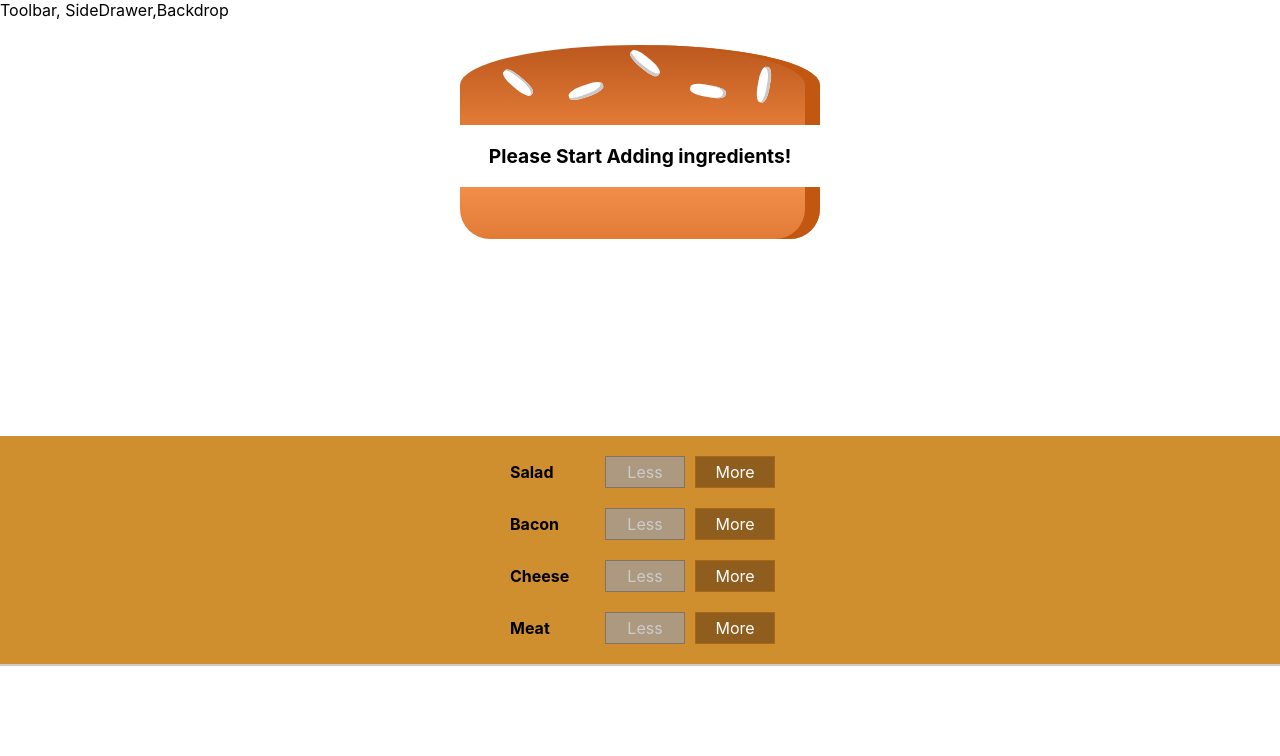
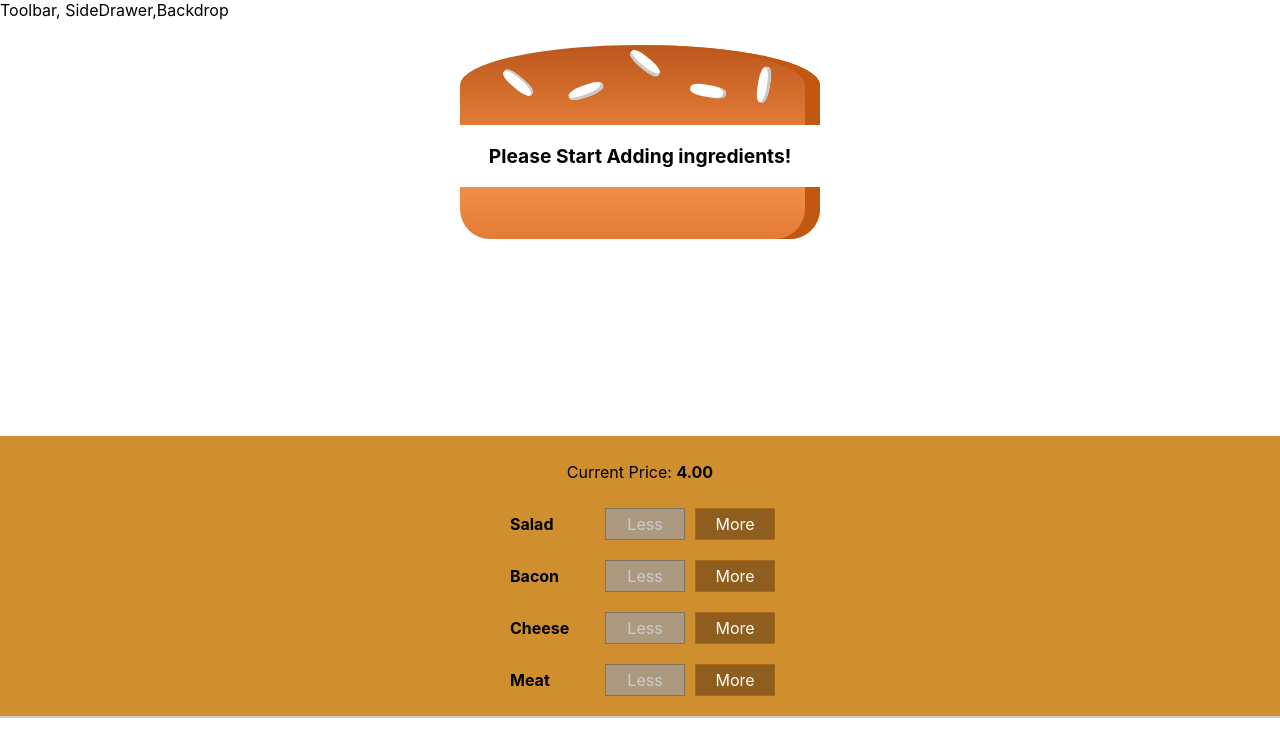
Before and after one commit to darthinvader/react-learning, a React (Create React App) app in the folder burger-builder-starting-setup/: page / in a window 1280 px wide. Shown: the top 756 px of the page. Built offline with nearby package versions, Linux system fonts and the light colour scheme.

Commit message:
[learning] displaying price

```diff
--- a/burger-builder-starting-setup/src/components/Burger/BuildControls/BuildControls.js
+++ b/burger-builder-starting-setup/src/components/Burger/BuildControls/BuildControls.js
@@ -12,6 +12,9 @@ const controls = [
 const buildControls = (props) => {
   return (
     <div className={classes.BuildControls}>
+      <p>
+        Current Price: <strong>{props.price.toFixed(2)}</strong>
+      </p>
       {controls.map((control) => {
         return (
           <BuildControl
--- a/burger-builder-starting-setup/src/containers/BurgerBuilder/BurgerBuilder.js
+++ b/burger-builder-starting-setup/src/containers/BurgerBuilder/BurgerBuilder.js
@@ -57,6 +57,7 @@ const BurgerBuilder = (props) => {
         ingredientAdded={addIngredientHandler}
         ingredientRemoved={removeIngridientHandler}
         disabled={disabledInfo}
+        price={totalPrice}
       />
     </Fragment>
   );
```
